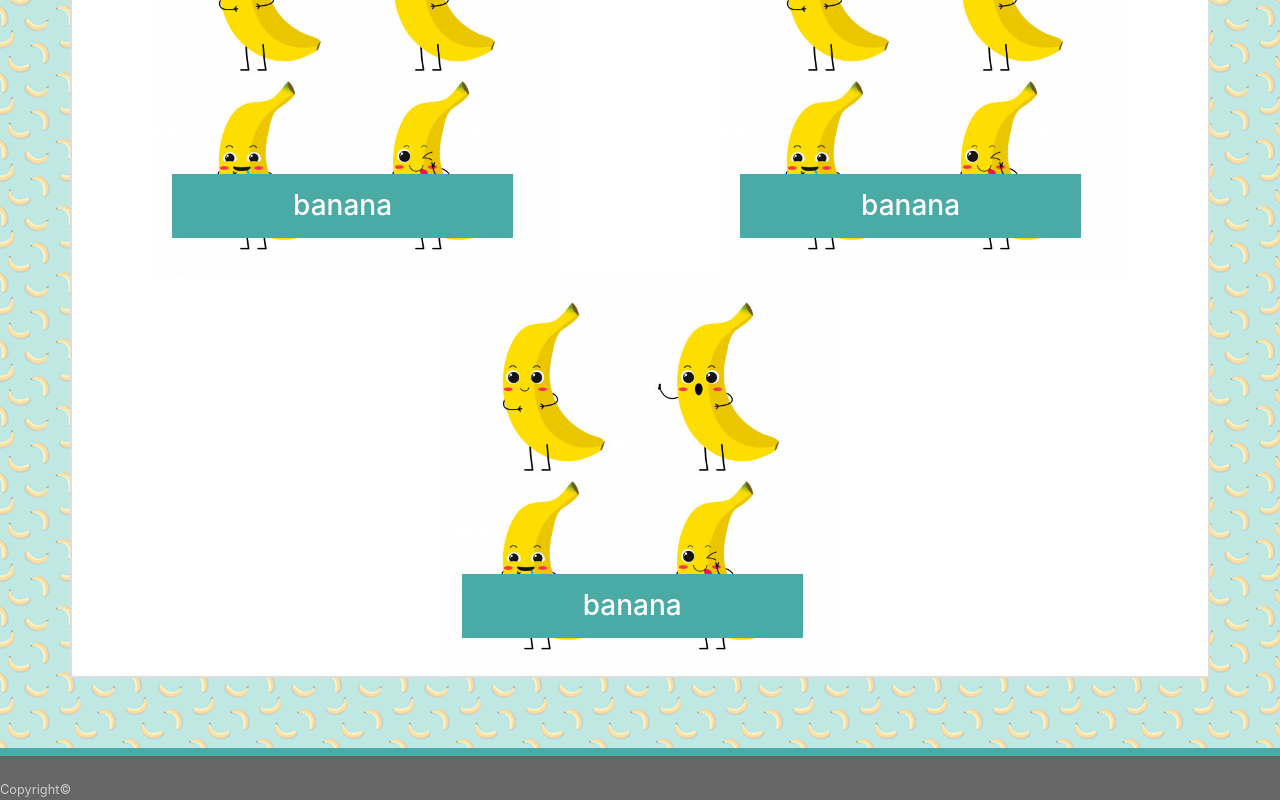
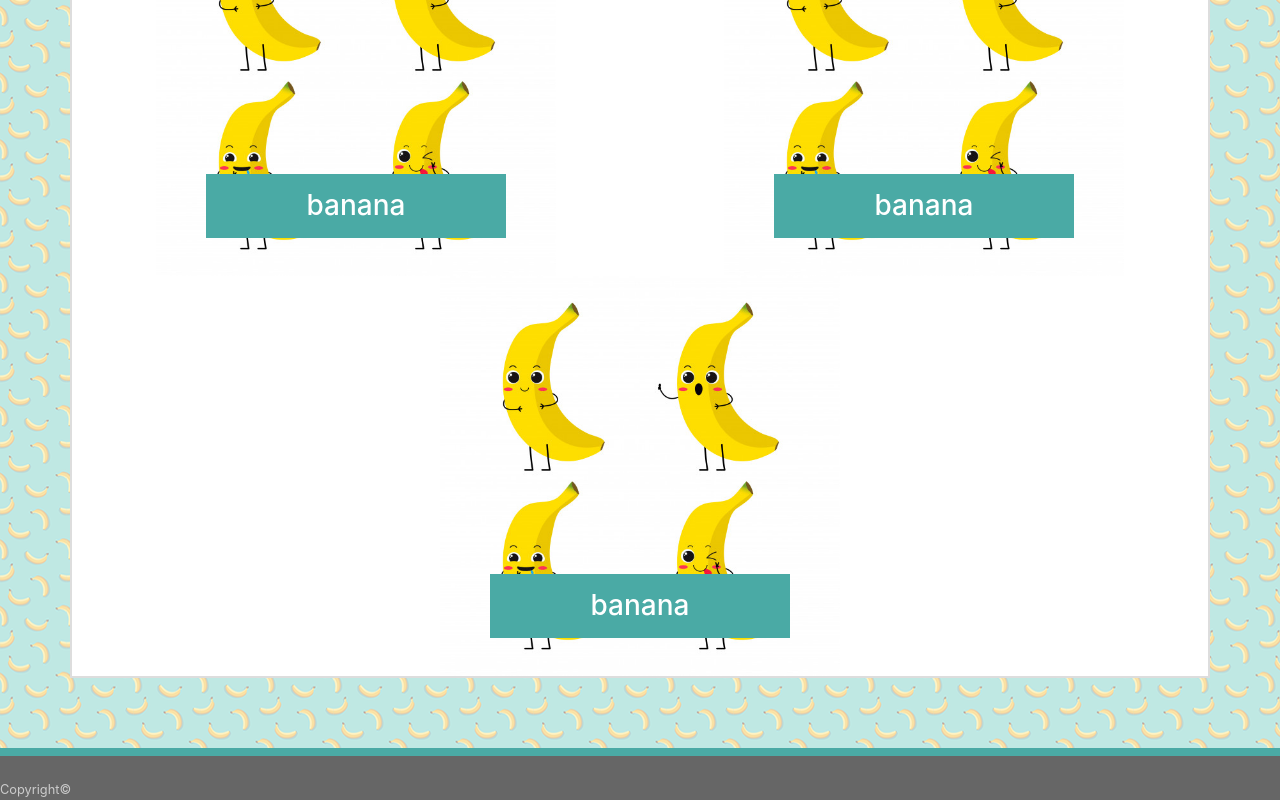
Before and after one commit to TeresaLiuu/HW-2, a plain HTML site: page portfolio.html in a window 1280 px wide. Shown: the part 765-1565 px from the top of the page. Drawn offline with nearby package versions, Linux system fonts and the light colour scheme.

Commit message:
fixed portfolio image

```diff
--- a/assets/css/portfolio.css
+++ b/assets/css/portfolio.css
@@ -15,21 +15,15 @@ img{
     width:400px;
     height:400px;
 }
-.text-center .description{
-    background-color:#4aaaa5;
+
+.position-absolute{
+    background-color: #4aaaa5;
     color:white;
-    position: absolute;
-	width: 60%;
+	width: 300px;
 	bottom: 30px;
     padding: 15px;
-    margin-left:15%;
 }
-.description2{
-    background-color:#4aaaa5;
-    color:white;
-    position: absolute;
-	width: 30%;
-	bottom: 30px;
-    padding: 15px;
-    margin-left:33%;
+.text-center{
+    display: flex;
+    justify-content: center;
 }
--- a/portfolio.html
+++ b/portfolio.html
@@ -14,7 +14,7 @@
 
 <body>
     <nav class="navbar navbar-expand-lg navbar-light bg-light">
-        <h1 class="navbar-brand" href="index.html">Teresa Liu</h1>
+        <h1 class="navbar-brand" >Teresa Liu</h1>
         <button class="navbar-toggler" type="button" data-toggle="collapse" data-target="#navbarNavAltMarkup"
             aria-controls="navbarNavAltMarkup" aria-expanded="false" aria-label="Toggle navigation">
             <span class="navbar-toggler-icon"></span>
@@ -35,30 +35,30 @@
             <div class="row">
                 <div class="col-md-6 text-center">
                     <img src="assets/images/banana-cute-character.jpg" alt="banana">
-                    <h3 class="text-center description">banana</h3>
+                    <h3 class="text-center position-absolute">banana</h3>
                 </div>
                 <div class="col-md-6 text-center">
                     <img src="assets/images/banana-cute-character.jpg" alt="banana">
-                    <h3 class="text-center description">banana</h3>
+                    <h3 class="text-center position-absolute">banana</h3>
                 </div>
             </div>
             <div class="row">
                 <div class="col-md-6 text-center">
                     <img src="assets/images/banana-cute-character.jpg" alt="banana">
-                    <h3 class="text-center description">banana</h3>
+                    <h3 class="text-center position-absolute">banana</h3>
                 </div>
                 <div class="col-md-6 text-center">
                     <img src="assets/images/banana-cute-character.jpg" alt="banana">
-                    <h3 class="text-center description">banana</h3>
+                    <h3 class="text-center position-absolute">banana</h3>
                 </div>
             </div>
             <div class="row">
                 <div class="col-md-12 text-center">
                     <img src="assets/images/banana-cute-character.jpg" alt="banana">
-                    <h3 class="text-center description2">banana</h3>
+                    <h3 class="text-center position-absolute">banana</h3>
                 </div>
+            </div>
 
-            </div>
         </div>
     </div>
 
```
Also changed, not shown: contact.html (+1 -1 lines), index.html (+1 -1 lines).
